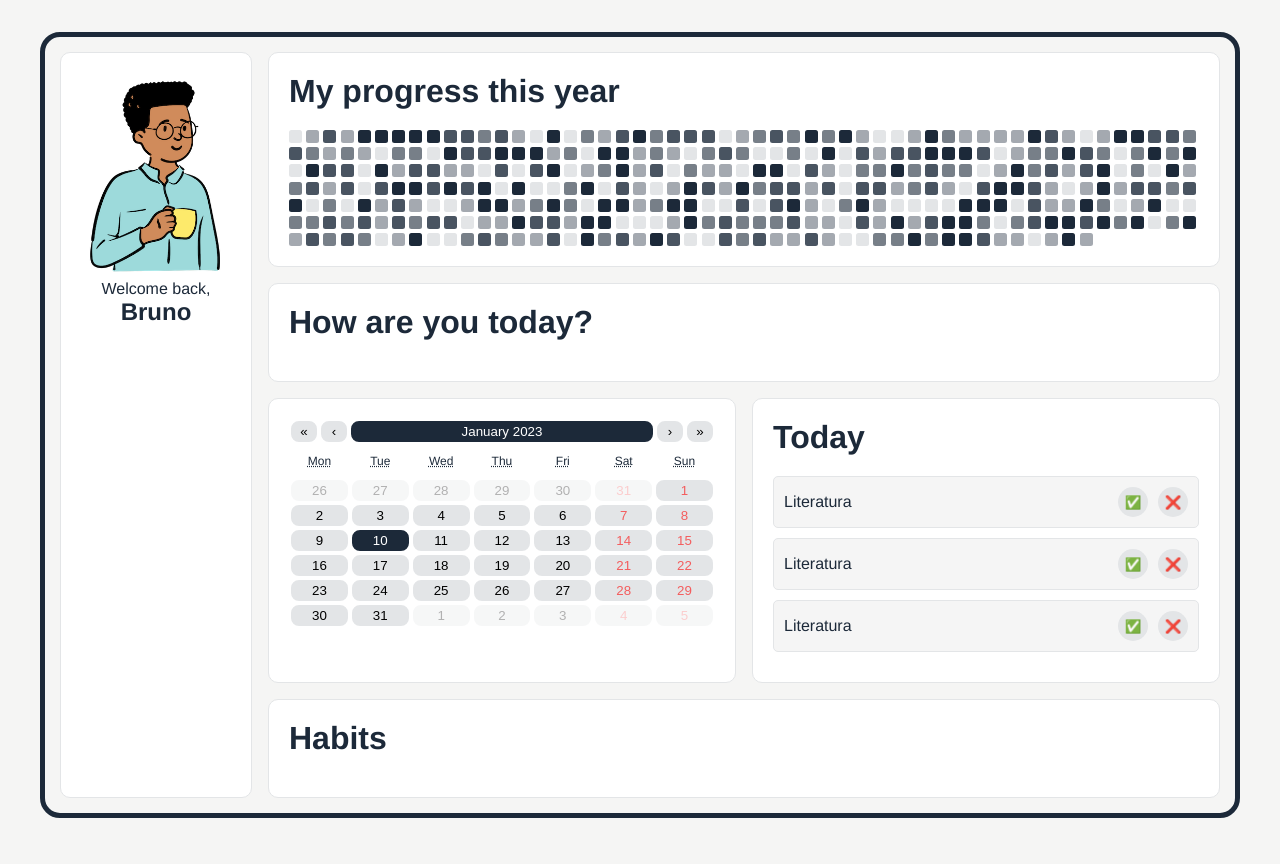
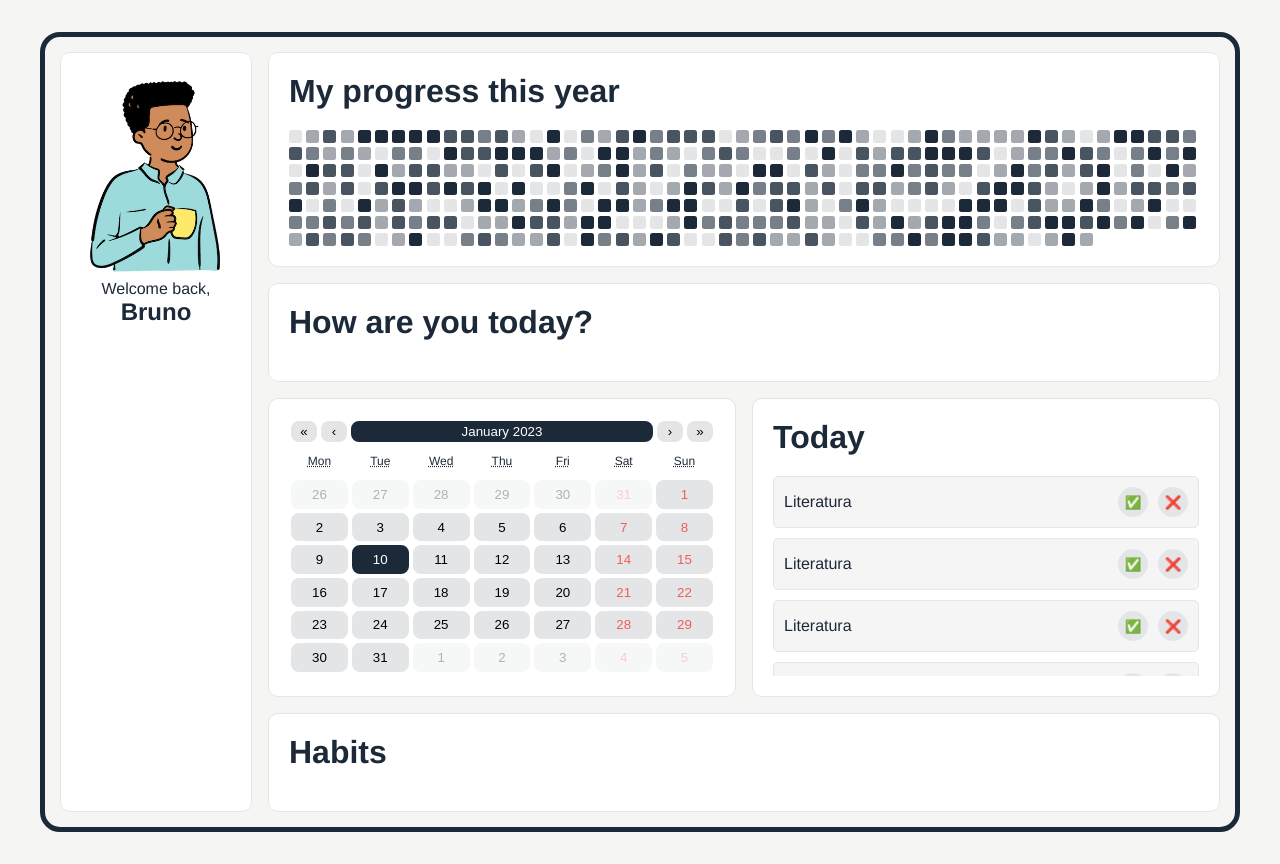
Before and after one commit to brunoleo223/habit-tracker, a React (Vite) app: page / in a window 1280 px wide. Built offline with nearby package versions, Linux system fonts and the light colour scheme.

Commit message:
calendar buttons height

```diff
--- a/src/components/Board/Board.style.ts
+++ b/src/components/Board/Board.style.ts
@@ -23,4 +23,10 @@ export const BoardContainer = styled.div`
         grid-template-columns: 1fr 1fr;
         gap: 1rem;
     }
+
+    .habitsToday{
+        height: auto;
+        max-height: 200px;
+        overflow-y: scroll;
+    }
 `;
--- a/src/components/Board/Board.tsx
+++ b/src/components/Board/Board.tsx
@@ -39,6 +39,9 @@ export default function Board() {
                         <Habit />
                         <Habit />
                         <Habit />
+                        <Habit />
+                        <Habit />
+                        <Habit />
                     </div>
                 </BoxContainer>
             </div>
--- a/src/components/Calendar/Calendar.style.ts
+++ b/src/components/Calendar/Calendar.style.ts
@@ -33,6 +33,7 @@ export const CalendarContent = styled.div`
             button{
                 background-color: ${props => props.theme.secondary};
                 transition: all 0.1s ease-in-out;
+                height: 32.6px;
 
                 &.react-calendar__tile--now{
                     background-color: ${props => props.theme.primary};
```
